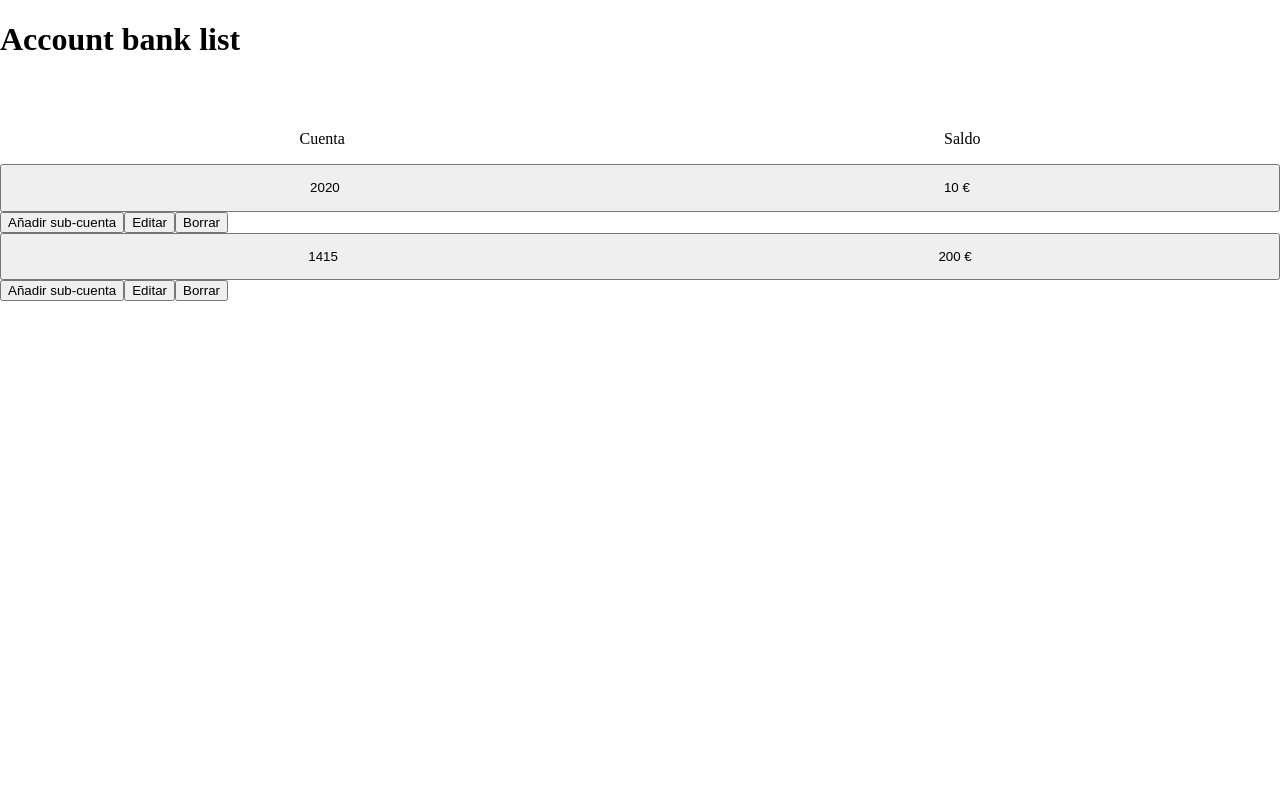
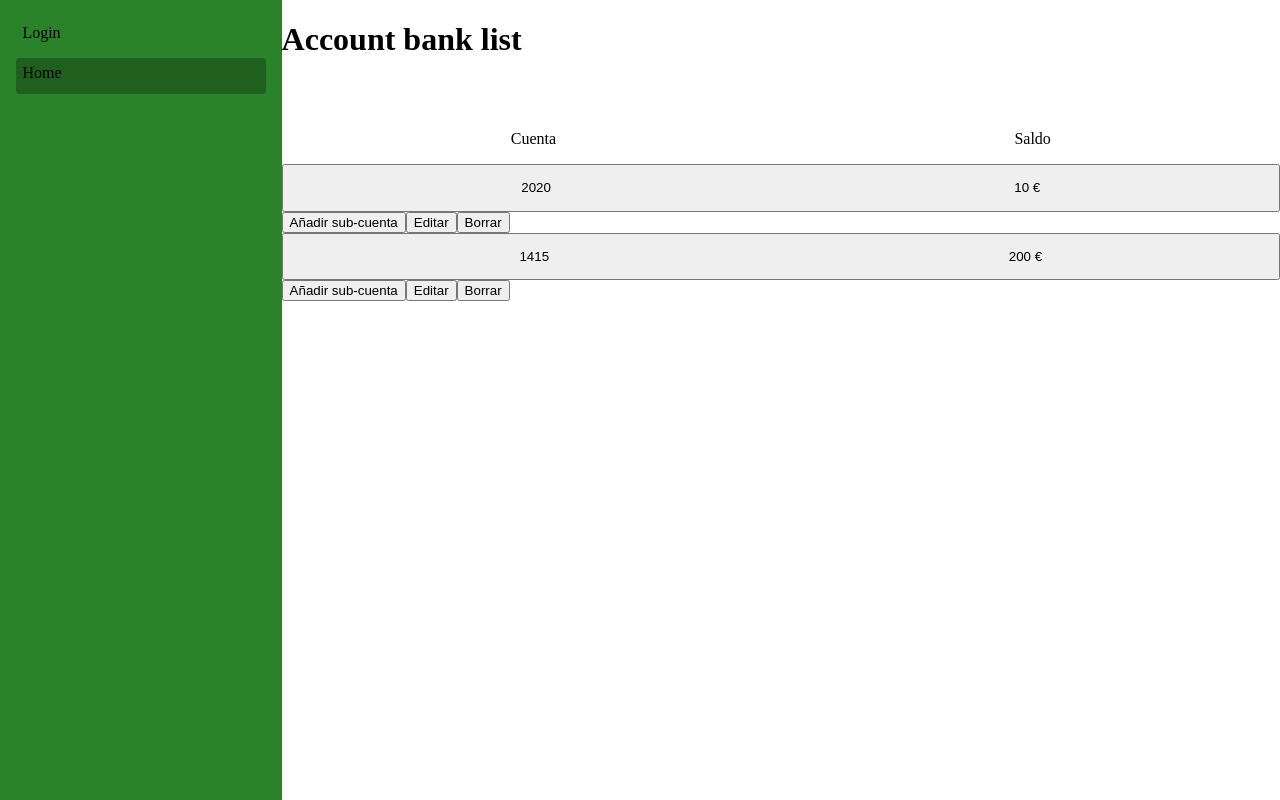
Before and after one commit to AllWKA/we3znhawallet, a Vue app: page /home in a window 1280 px wide. Built offline with nearby package versions, Linux system fonts and the light colour scheme; no server answers.

Commit message:
Added menu nav bar and menu nav bar link components, added new root styles and modified styles in views

```diff
--- a/src/App.vue
+++ b/src/App.vue
@@ -1,12 +1,33 @@
 <template>
-  <div>
-    <router-view/>
+  <div class="app">
+    <MenuNavBar />
+    <router-view />
   </div>
 </template>
+<script>
+import MenuNavBar from "@/components/menu-nav-bar/MenuNavBar.vue"
 
+export default {
+  components:{
+    MenuNavBar
+  }
+}
+</script>
 <style>
-body {
+:root{
+  --menu-nav-bar-bg-color: #2a832a;
+  --menu-nav-bar-item-hover: #329a32;
+  --menu-nav-bar-item-active: #1f601f;
+}
+html, body {
+  height: 100vh;
   margin: 0;
+  overflow: hidden;
+}
+
+.app{
+  display: flex;
+  height: 100vh;
 }
 
 .error-message {
--- a/src/components/AccountBankList.vue
+++ b/src/components/AccountBankList.vue
@@ -1,5 +1,5 @@
 <template>
-  <div>
+  <div class="account-bank-container">
     <h1>Account bank list</h1>
     <p id="info">{{ info }}</p>
     <Accordion :accountList="accountList" :content="content" ></Accordion>
@@ -47,6 +47,9 @@ export default {
 </script>
 
 <style scoped>
+.account-bank-container {
+  width: 100%;
+}
 #info {
   color: white;
 }
--- /dev/null
+++ b/src/components/menu-nav-bar/MenuNavBar.vue
@@ -0,0 +1,29 @@
+<template>
+  <div class="sidebar">
+    <MenuNavBarLink to="/" name="Login" />
+    <MenuNavBarLink to="/home" name="Home" />
+  </div>
+</template>
+
+<script>
+import MenuNavBarLink from "@/components/menu-nav-bar/MenuNavBarLink.vue"
+
+export default {
+  name: "MenuNavBar",
+  components: {
+    MenuNavBarLink,
+  },
+}
+</script>
+
+<style>
+.sidebar {
+  background-color: var(--menu-nav-bar-bg-color);
+  width: 25%;
+  height: 100%;
+  overflow: hidden;
+  padding: 1rem;
+  display: flex;
+  flex-direction: column;
+}
+</style>
--- /dev/null
+++ b/src/components/menu-nav-bar/MenuNavBarLink.vue
@@ -0,0 +1,50 @@
+<template>
+  <router-link class="link" :to="to" :class="{ active: isActive }">
+    <div>{{ name }}</div>
+  </router-link>
+</template>
+
+<script>
+export default {
+  name: "MenuNavBarLink",
+  props: {
+    to: String,
+    name: String,
+  },
+  data() {
+    return {
+      isActive: false,
+    }
+  },
+  watch: {
+    '$route': {
+      deep: true,
+      immediate: true,
+      handler(newValue) {
+        this.isActive = newValue.path === this.to
+      },
+    },
+  },
+}
+</script>
+
+<style>
+.link {
+  color: black;
+  cursor: pointer;
+  margin: 0.1em 0;
+  padding: 0.4em;
+  border-radius: 0.25em;
+  height: 1.5em;
+  text-decoration: none;
+}
+.link:hover {
+  background-color: var(--menu-nav-bar-item-hover);
+}
+.link:active {
+  background-color: var(--menu-nav-bar-item-active);
+}
+.link.active {
+  background-color: var(--menu-nav-bar-item-active);
+}
+</style>
--- a/src/views/Home.vue
+++ b/src/views/Home.vue
@@ -1,14 +1,24 @@
 <template>
-  <AccountBankList />
+  <div class="home">
+    <AccountBankList />
+  </div>
 </template>
 
 <script>
-import AccountBankList from '@/components/AccountBankList.vue'
+import AccountBankList from "@/components/AccountBankList.vue"
 
 export default {
   name: "Home",
   components: {
-    AccountBankList,
-  },
+    AccountBankList
+  }
 }
 </script>
+
+<style>
+.home {
+  width: 100%;
+  height: 100%;
+  display: flex;
+}
+</style>
--- a/src/views/Login.vue
+++ b/src/views/Login.vue
@@ -59,8 +59,8 @@ export default {
 .main-container {
   display: flex;
   flex-direction: column;
-  height: 100vh;
-  width: 100vw;
+  height: 100%;
+  width: 100%;
   justify-content: flex-start;
   align-items: center;
 }
```
